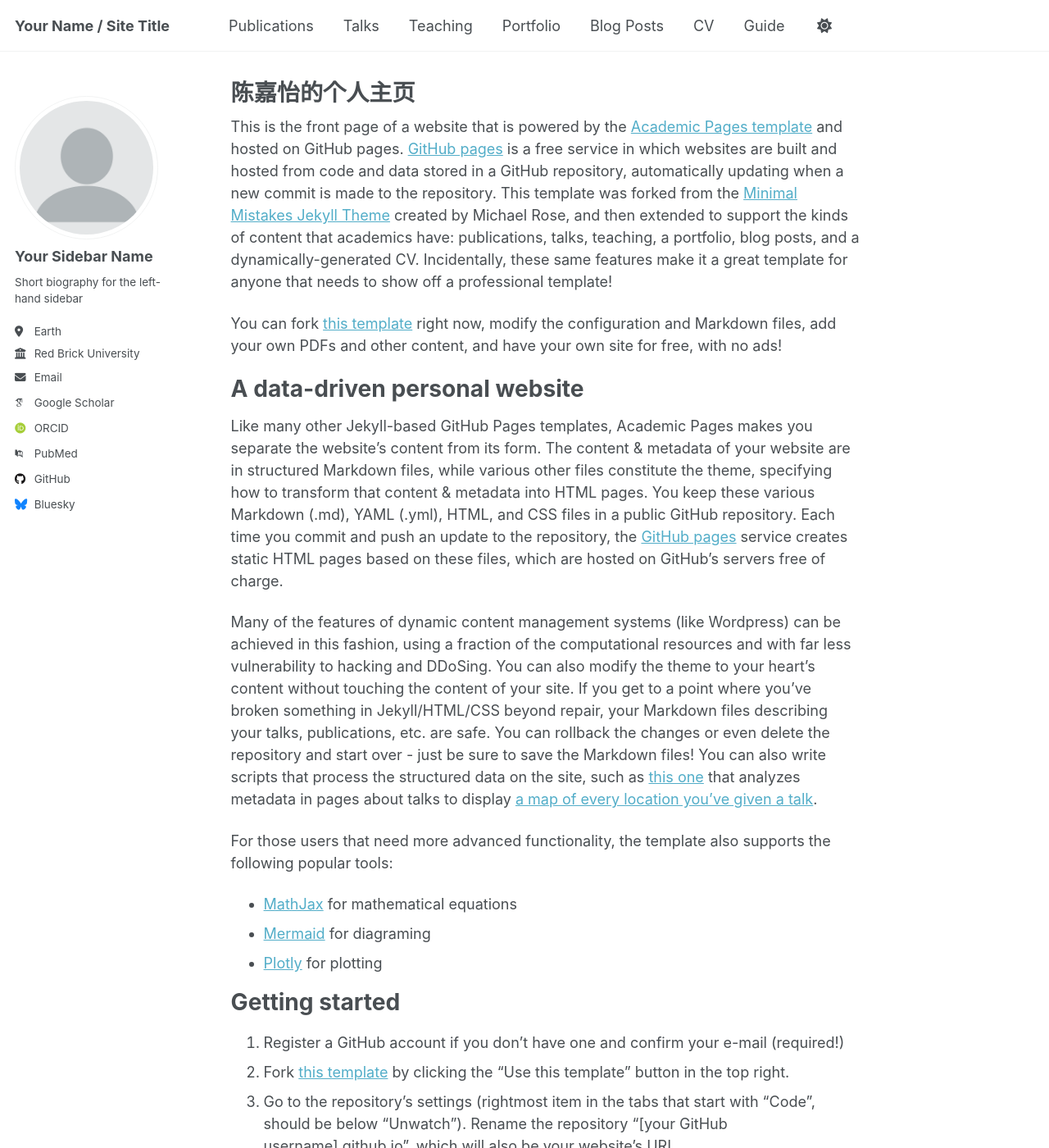
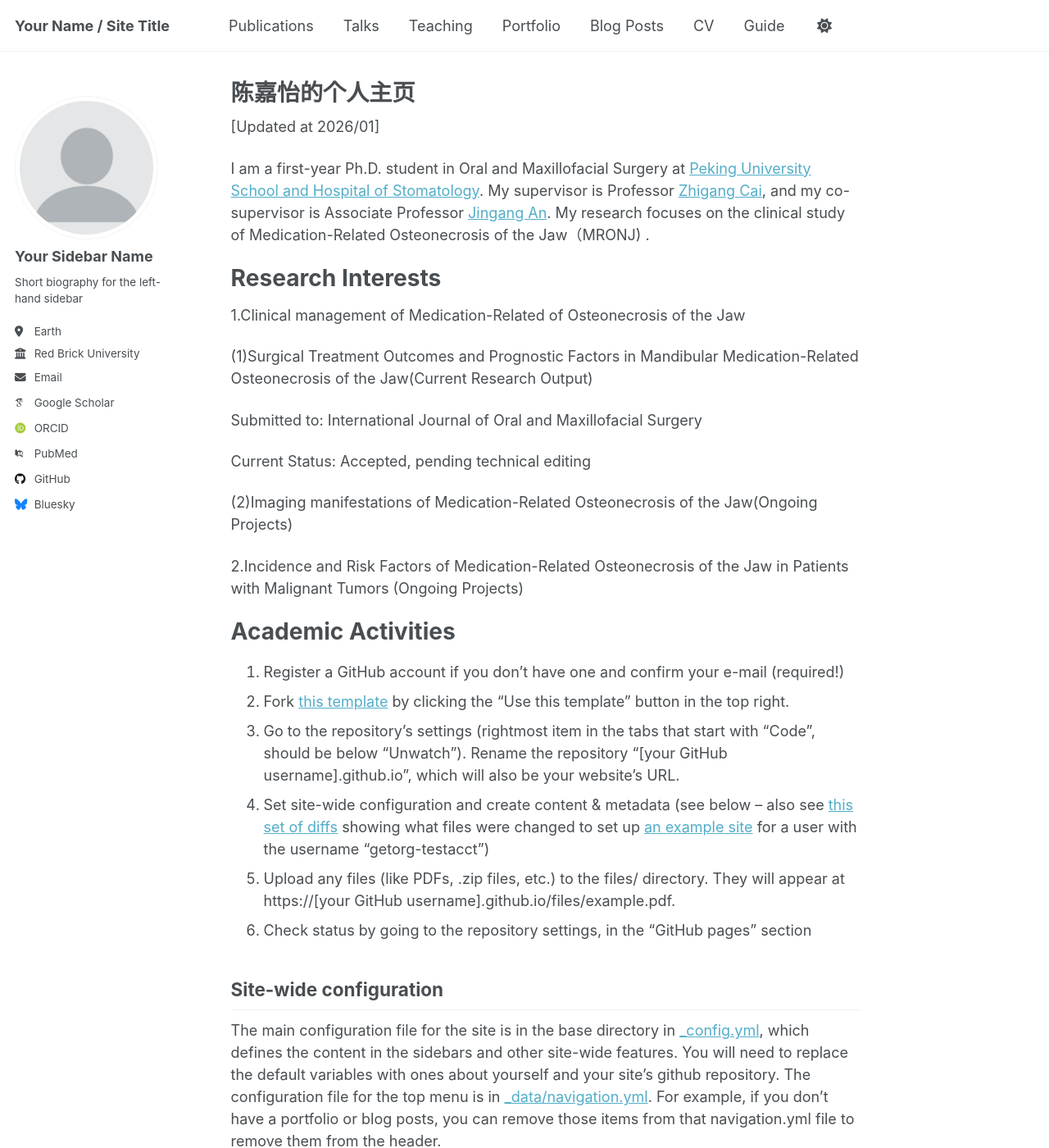
Before and after one commit to JaneJiayiChen/JaneJiayiChen.github.io, a Jekyll site: the page built from _pages/about.md, in a window 1280 px wide and 1400 px high. Shown: the whole window at 82% size. Built offline with Jekyll 4.4.1, drawn with Linux system fonts in a browser that asks for light colours; some web fonts are replaced; a script that is not in the unit is left out.

Commit message:
Update about.md

```diff
--- a/_pages/about.md
+++ b/_pages/about.md
@@ -6,23 +6,26 @@ redirect_from:
   - /about/
   - /about.html
 ---
+[Updated at 2026/01]
 
-This is the front page of a website that is powered by the [Academic Pages template](https://github.com/academicpages/academicpages.github.io) and hosted on GitHub pages. [GitHub pages](https://pages.github.com) is a free service in which websites are built and hosted from code and data stored in a GitHub repository, automatically updating when a new commit is made to the repository. This template was forked from the [Minimal Mistakes Jekyll Theme](https://mmistakes.github.io/minimal-mistakes/) created by Michael Rose, and then extended to support the kinds of content that academics have: publications, talks, teaching, a portfolio, blog posts, and a dynamically-generated CV. Incidentally, these same features make it a great template for anyone that needs to show off a professional template!
+I am a first-year Ph.D. student in Oral and Maxillofacial Surgery at [Peking University School and Hospital of Stomatology](
+https://ss.bjmu.edu.cn/).  My supervisor is Professor [Zhigang Cai](https://ss.bjmu.edu.cn/Html/News/Articles/102059.html), and my co-supervisor is Associate Professor [Jingang An](https://ss.bjmu.edu.cn/Html/News/Articles/199.html). My research focuses on the clinical study of Medication-Related Osteonecrosis of the Jaw（MRONJ) .
 
- You can fork [this template](https://github.com/academicpages/academicpages.github.io) right now, modify the configuration and Markdown files, add your own PDFs and other content, and have your own site for free, with no ads!
+Research Interests
+======
+1.Clinical management of Medication-Related of Osteonecrosis of the Jaw
 
-A data-driven personal website
-======
-Like many other Jekyll-based GitHub Pages templates, Academic Pages makes you separate the website's content from its form. The content & metadata of your website are in structured Markdown files, while various other files constitute the theme, specifying how to transform that content & metadata into HTML pages. You keep these various Markdown (.md), YAML (.yml), HTML, and CSS files in a public GitHub repository. Each time you commit and push an update to the repository, the [GitHub pages](https://pages.github.com/) service creates static HTML pages based on these files, which are hosted on GitHub's servers free of charge.
+(1)Surgical Treatment Outcomes and Prognostic Factors in Mandibular Medication-Related Osteonecrosis of the Jaw(Current Research Output)
 
-Many of the features of dynamic content management systems (like Wordpress) can be achieved in this fashion, using a fraction of the computational resources and with far less vulnerability to hacking and DDoSing. You can also modify the theme to your heart's content without touching the content of your site. If you get to a point where you've broken something in Jekyll/HTML/CSS beyond repair, your Markdown files describing your talks, publications, etc. are safe. You can rollback the changes or even delete the repository and start over - just be sure to save the Markdown files! You can also write scripts that process the structured data on the site, such as [this one](https://github.com/academicpages/academicpages.github.io/blob/master/talkmap.ipynb) that analyzes metadata in pages about talks to display [a map of every location you've given a talk](https://academicpages.github.io/talkmap.html).
+Submitted to: International Journal of Oral and Maxillofacial Surgery
 
-For those users that need more advanced functionality, the template also supports the following popular tools:
-- [MathJax](https://www.mathjax.org/) for mathematical equations
-- [Mermaid](https://mermaid.js.org/) for diagraming
-- [Plotly](https://plotly.com/javascript/) for plotting
+Current Status: Accepted, pending technical editing
 
-Getting started
+(2)Imaging manifestations of Medication-Related Osteonecrosis of the Jaw(Ongoing Projects)
+
+2.Incidence and Risk Factors of Medication-Related Osteonecrosis of the Jaw in Patients with Malignant Tumors (Ongoing Projects)
+
+Academic Activities
 ======
 1. Register a GitHub account if you don't have one and confirm your e-mail (required!)
 1. Fork [this template](https://github.com/academicpages/academicpages.github.io) by clicking the "Use this template" button in the top right.
```
